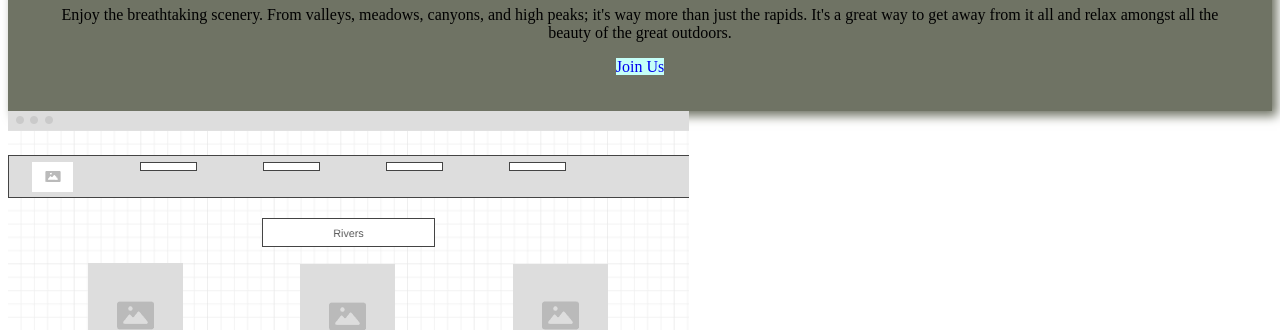
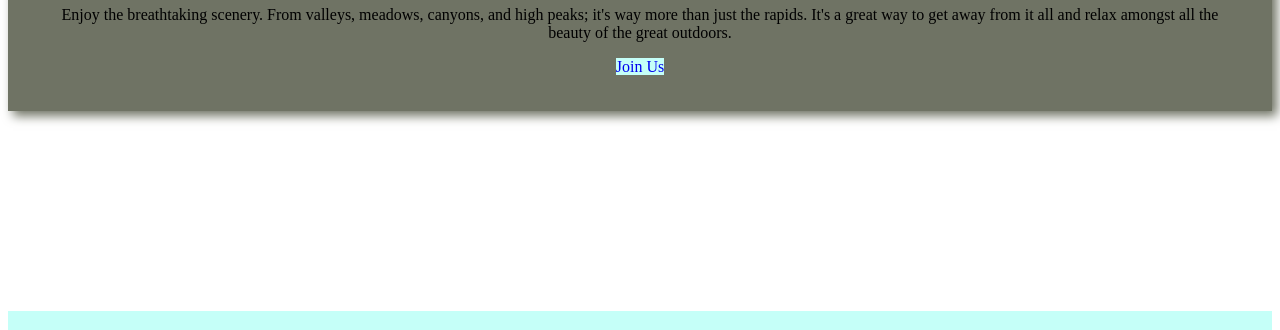
Before and after one commit to pagusis/wdd130, a plain HTML site: page wwr/index.html in a window 1280 px wide. Shown: the part 4750-5080 px from the top of the page. Drawn offline with Linux system fonts and the light colour scheme.

Commit message:
New 2.5v

```diff
--- a/wwr/index.html
+++ b/wwr/index.html
@@ -60,7 +60,6 @@
                 <p>Enjoy the breathtaking scenery. From valleys, meadows, canyons, and high peaks; it's way more than just the rapids. It's a great way to get away from it all and relax amongst all the beauty of the great outdoors. </p>
                 <a class='join' href="rivers.html">Join Us</a>
             </section>
-                <img src="images/wireframe_p2.png" alt="wireframe Page 2">
         </main>
 
         <footer>
```
Also changed, not shown: wwr/site-plan-rafting.html (+1 -0 lines).
